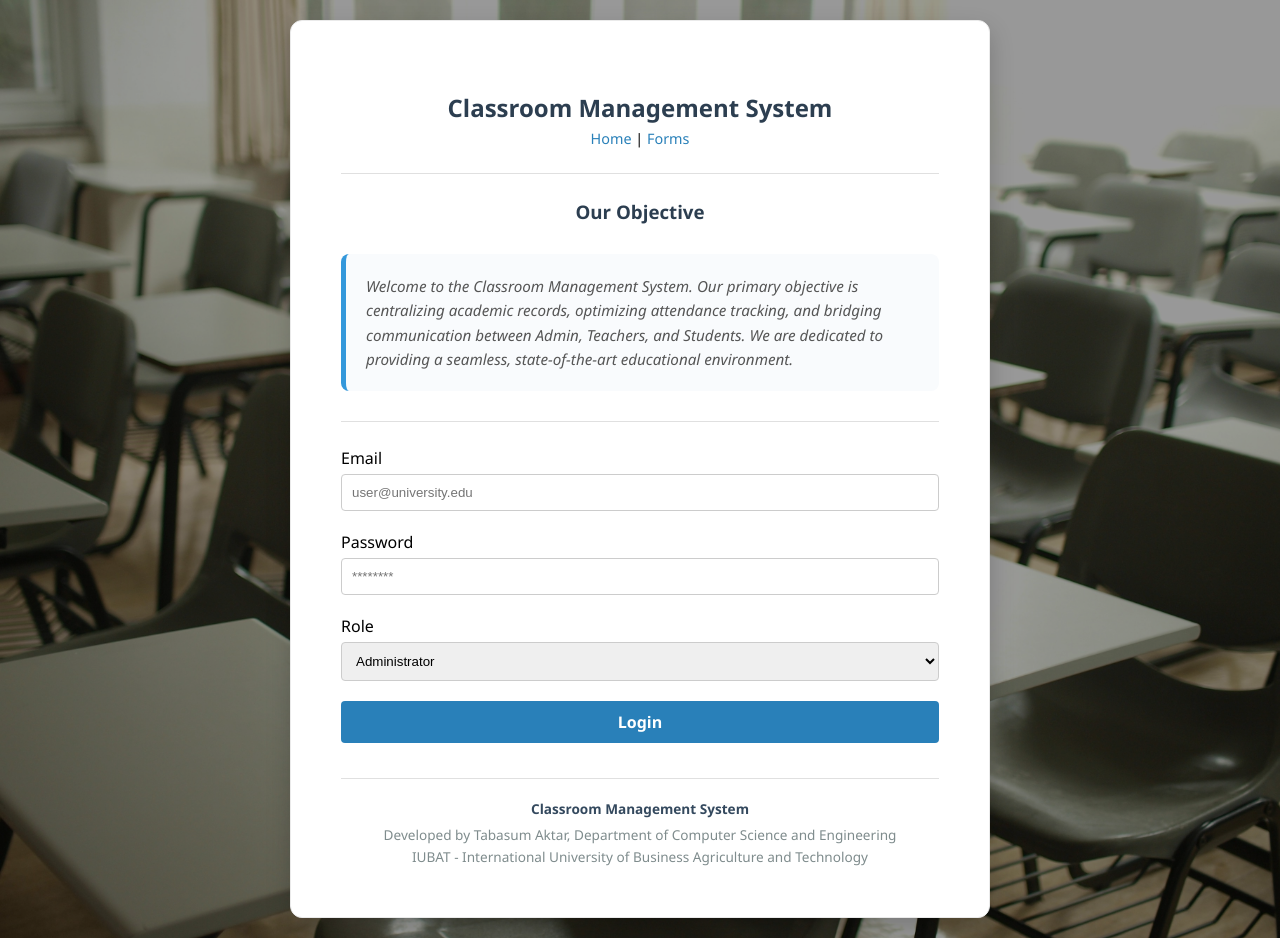
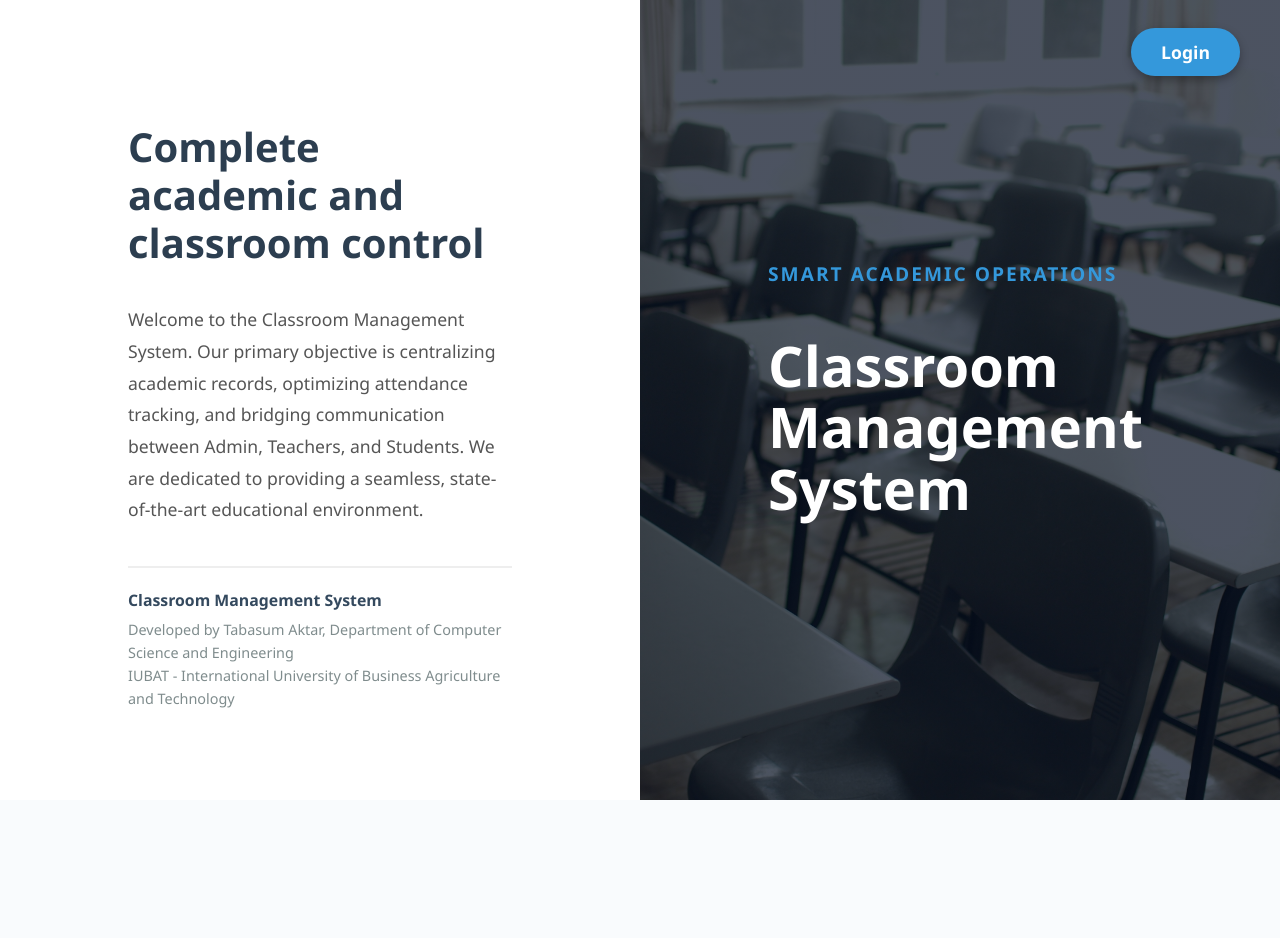
Before and after one commit to Tabasum-prog/DBMS-Project_Tabasum-Aktar, a plain HTML site: page cms-frontend/index.html in a window 1280 px wide. After the commit the page ends 800 px from the top, so only its background shows below. Drawn offline with Linux system fonts and the light colour scheme.

Commit message:
html landing page added

```diff
--- a/cms-frontend/index.html
+++ b/cms-frontend/index.html
@@ -5,104 +5,109 @@
     <meta name="viewport" content="width=device-width, initial-scale=1.0">
     <title>CMS - Login</title>
     <style>
-        body {
-            margin: 0;
-            padding: 0;
-            display: flex;
-            justify-content: center;
-            align-items: center;
-            min-height: 100vh;
-            background-image: linear-gradient(rgba(0, 0, 0, 0.4), rgba(0, 0, 0, 0.4)), url('classroom.jpg');
-            background-size: cover;
-            background-position: center;
-            background-attachment: fixed;
-            font-family: 'Segoe UI', Tahoma, Geneva, Verdana, sans-serif;
-        }
-        .login-container { display: flex; justify-content: center; align-items: center; width: 100%; padding: 20px; box-sizing: border-box; }
-        .login-card {
-            background-color: #ffffff;
-            padding: 50px;
-            border-radius: 12px;
-            box-shadow: 0 10px 25px rgba(0,0,0,0.2);
-            width: 100%;
-            max-width: 700px;
-            border: 1px solid #eaeaea;
-            text-align: center;
-            box-sizing: border-box;
-        }
-        .objective-callout {
-            background-color: #f9fbfd;
-            border-left: 5px solid #3498db;
-            padding: 20px;
-            border-radius: 8px;
-            margin: 30px 0;
-            text-align: left;
-        }
-        .objective-p {
-            color: #555;
-            line-height: 1.6;
-            font-size: 0.95em;
-            font-style: italic;
-            margin: 0;
-        }
-        .form-group { margin-bottom: 20px; text-align: left; }
-        .form-group label { display: block; margin-bottom: 5px; }
-        .form-group input, .form-group select { width: 100%; padding: 10px; border: 1px solid #ccc; border-radius: 4px; box-sizing: border-box; }
-        .btn { display: none; width: 100%; padding: 10px; background-color: #2980b9; color: white; text-align: center; text-decoration: none; border-radius: 4px; box-sizing: border-box; font-weight: bold; margin-top: 15px; }
-        .btn:hover { background-color: #2471a3; }
+        * { box-sizing: border-box; font-family: 'Segoe UI', Tahoma, Geneva, Verdana, sans-serif; }
+        body { margin: 0; padding: 0; display: flex; height: 100vh; overflow: hidden; background-color: #f9fbfd; }
+
+        /* Split Screen Layout */
+        .left-panel { flex: 1; padding: 10%; display: flex; flex-direction: column; justify-content: center; background: #ffffff; }
+        .right-panel { flex: 1; position: relative; background: linear-gradient(rgba(0, 10, 30, 0.7), rgba(0, 10, 30, 0.7)), url('classroom.jpg') center/cover; display: flex; flex-direction: column; justify-content: center; padding: 10%; }
+
+        /* Typography & Branding */
+        .main-title { font-size: 3.5em; color: #ffffff; margin-bottom: 20px; line-height: 1.1; font-weight: 700; }
+        .subtitle { color: #3498db; font-size: 1.2em; font-weight: 600; text-transform: uppercase; letter-spacing: 2px; margin-bottom: 10px; }
+        .about-heading { font-size: 2.5em; color: #2c3e50; margin-bottom: 20px; font-weight: 700; line-height: 1.2; }
+        .objective-text { color: #555; line-height: 1.8; font-size: 1.1em; margin-bottom: 40px; }
+
+        /* Login Button */
+        .top-nav { position: absolute; top: 40px; right: 40px; z-index: 10; }
+        .login-btn { text-decoration: none; background: #3498db; color: white; padding: 12px 30px; border-radius: 30px; font-weight: 600; font-size: 1.1em; transition: 0.3s; box-shadow: 0 4px 10px rgba(0,0,0,0.3); }
+        .login-btn:hover { background: #2980b9; }
+
+        /* Developer Credits */
+        .credits { margin-top: auto; border-top: 2px solid #eee; padding-top: 20px; color: #7f8c8d; font-size: 0.9em; line-height: 1.6; }
+        .credits strong { color: #34495e; font-size: 1.1em; display: block; margin-bottom: 5px; }
+
+        /* Pure CSS Modal for Login */
+        .modal-overlay { display: none; position: fixed; top: 0; left: 0; width: 100%; height: 100%; background: rgba(0,0,0,0.8); z-index: 1000; justify-content: center; align-items: center; backdrop-filter: blur(5px); }
+        .modal-overlay:target { display: flex; } /* The Magic CSS Trigger */
+        .close-btn { position: absolute; top: 20px; right: 30px; font-size: 3em; color: white; text-decoration: none; }
+
+        /* Existing Login Card Styling (Preserved & Adjusted for Modal) */
+        .login-card { background-color: #ffffff; padding: 40px; border-radius: 12px; box-shadow: 0 10px 30px rgba(0,0,0,0.5); width: 100%; max-width: 450px; position: relative; }
+        .login-card h2 { text-align: center; color: #2c3e50; margin-bottom: 30px; }
+        .form-group { margin-bottom: 20px; }
+        .form-group label { display: block; margin-bottom: 8px; color: #34495e; font-weight: 500; }
+        .form-group input, .form-group select { width: 100%; padding: 10px; border: 1px solid #bdc3c7; border-radius: 4px; }
+        .login-submit { display: none; text-align: center; background-color: #2980b9; color: white; text-decoration: none; padding: 12px; border-radius: 4px; font-weight: bold; margin-top: 20px; }
+        .login-submit:hover { background-color: #2471a3; }
 
         /* The CSS Magic: Show only the button that matches the selected dropdown option */
         .login-logic-wrapper:has(option[value="admin"]:checked) .login-admin { display: block; }
         .login-logic-wrapper:has(option[value="faculty"]:checked) .login-faculty { display: block; }
         .login-logic-wrapper:has(option[value="student"]:checked) .login-student { display: block; }
-
     </style>
 </head>
 <body>
-    <div class="login-container">
+
+    <!-- LEFT PANEL: Info & Credits -->
+    <div class="left-panel">
+        <h2 class="about-heading">Complete academic and classroom control</h2>
+        <p class="objective-text">
+            Welcome to the Classroom Management System. Our primary objective is centralizing academic records, optimizing attendance tracking, and bridging communication between Admin, Teachers, and Students. We are dedicated to providing a seamless, state-of-the-art educational environment.
+        </p>
+
+        <div class="credits">
+            <strong>Classroom Management System</strong>
+            Developed by Tabasum Aktar, Department of Computer Science and Engineering<br>
+            IUBAT - International University of Business Agriculture and Technology
+        </div>
+    </div>
+
+    <!-- RIGHT PANEL: Hero Image & Title -->
+    <div class="right-panel">
+        <div class="top-nav">
+            <!-- This link triggers the modal -->
+            <a href="#login-modal" class="login-btn">Login</a>
+        </div>
+
+        <div class="subtitle">Smart Academic Operations</div>
+        <h1 class="main-title">Classroom<br>Management<br>System</h1>
+    </div>
+
+    <!-- PURE CSS MODAL (Hidden by default, shown when #login-modal is targeted) -->
+    <div id="login-modal" class="modal-overlay">
+        <!-- Clicking this 'X' removes the target, closing the modal -->
+        <a href="#" class="close-btn">&times;</a>
+
         <div class="login-card">
-            <h2 style="text-align: center; margin-bottom: 5px; color: #2c3e50;">Classroom Management System</h2>
-            <div style="text-align: center; margin-bottom: 15px; font-size: 0.9em;">
-                <a href="#" style="text-decoration: none; color: #2980b9;">Home</a> | <a href="#" style="text-decoration: none; color: #2980b9;">Forms</a>
-            </div>
-            <hr style="border: 0; border-top: 1px solid #e0e0e0; margin: 25px 0;">
-
-            <h3 style="color: #2c3e50; font-weight: 600; margin-bottom: 5px;">Our Objective</h3>
-            <div class="objective-callout">
-                <p class="objective-p">
-                    Welcome to the Classroom Management System. Our primary objective is centralizing academic records, optimizing attendance tracking, and bridging communication between Admin, Teachers, and Students. We are dedicated to providing a seamless, state-of-the-art educational environment.
-                </p>
-            </div>
-
-            <hr style="border: 0; border-top: 1px solid #e0e0e0; margin: 25px 0;">
+            <h2>CMS Login</h2>
             <div class="form-group">
                 <label>Email</label>
                 <input type="email" placeholder="user@university.edu">
             </div>
             <div class="form-group">
                 <label>Password</label>
-                <input type="password" placeholder="********">
+                <input type="password" placeholder="••••••••">
             </div>
             <div class="login-logic-wrapper">
                 <div class="form-group">
-                    <label for="role">Role</label>
+                    <label>Role</label>
                     <select id="role" name="role">
                         <option value="admin" selected>Administrator</option>
                         <option value="faculty">Faculty</option>
                         <option value="student">Student</option>
                     </select>
                 </div>
-                <a href="admin_users.html" class="btn login-admin">Login</a>
-                <a href="faculty_timetable.html" class="btn login-faculty">Login</a>
-                <a href="student_registration.html" class="btn login-student">Login</a>
+                <!-- Preserved CSS Routing links (Update hrefs to your actual files as needed) -->
+                <a href="admin_users.html" class="login-submit login-admin">Login</a>
+                <a href="faculty_timetable.html" class="login-submit login-faculty">Login</a>
+                <a href="student_registration.html" class="login-submit login-student">Login</a>
             </div>
-
-            <div class="developer-credits" style="margin-top: 35px; padding-top: 20px; border-top: 1px solid #e0e0e0; text-align: center; color: #7f8c8d; font-size: 0.85em; line-height: 1.5; clear: both;">
-                <p style="margin: 0; color: #34495e;"><strong>Classroom Management System</strong></p>
-                <p style="margin: 5px 0 0 0;">Developed by Tabasum Aktar, Department of Computer Science and Engineering</p>
-                <p style="margin: 2px 0 0 0;">IUBAT - International University of Business Agriculture and Technology</p>
+            <div style="text-align: center; margin-top: 15px; font-size: 0.9em;">
+                <a href="password_reset.html" style="color: #2980b9; text-decoration: none;">Forgot Password?</a>
             </div>
         </div>
     </div>
+
 </body>
 </html>
```
